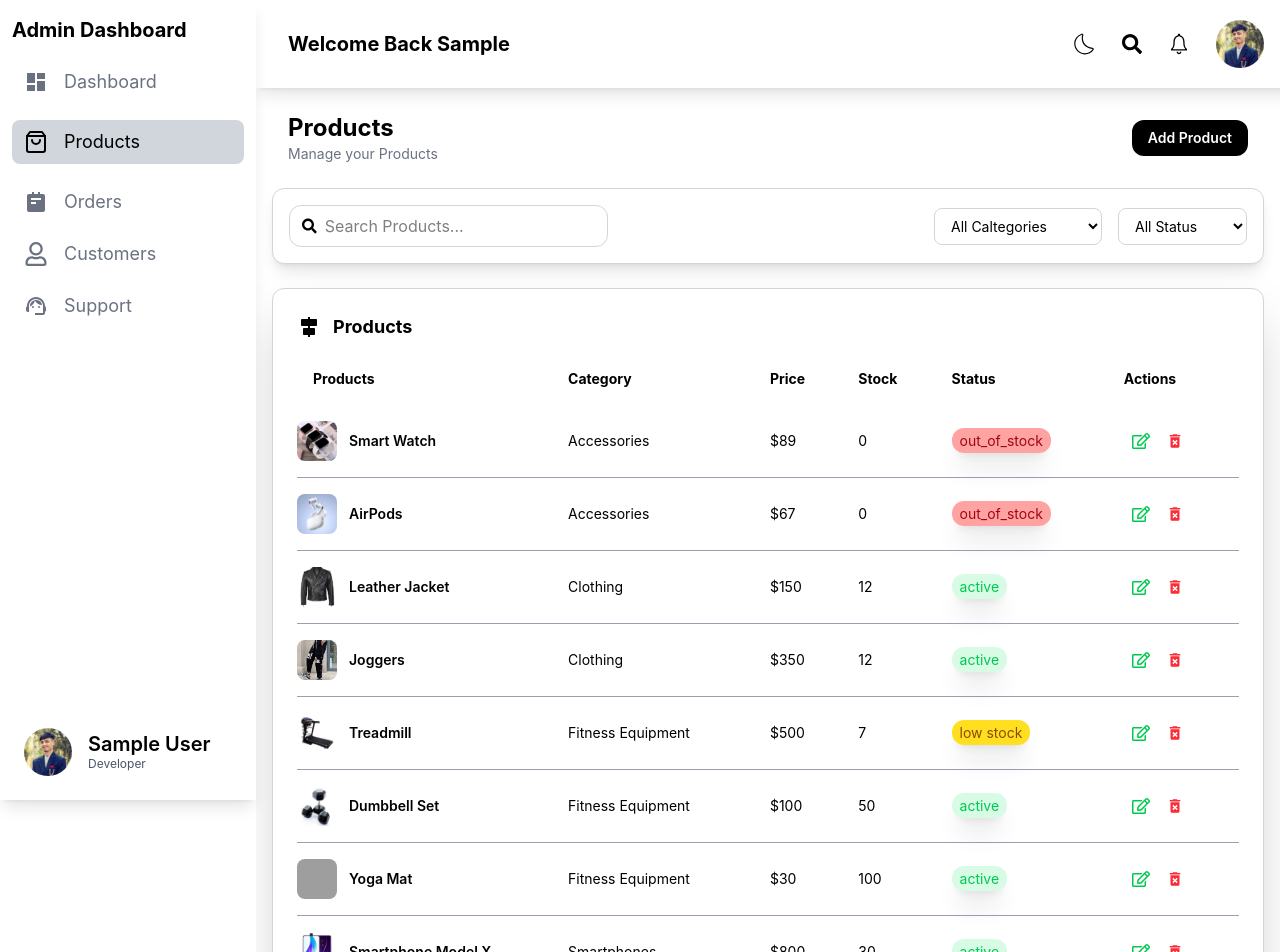
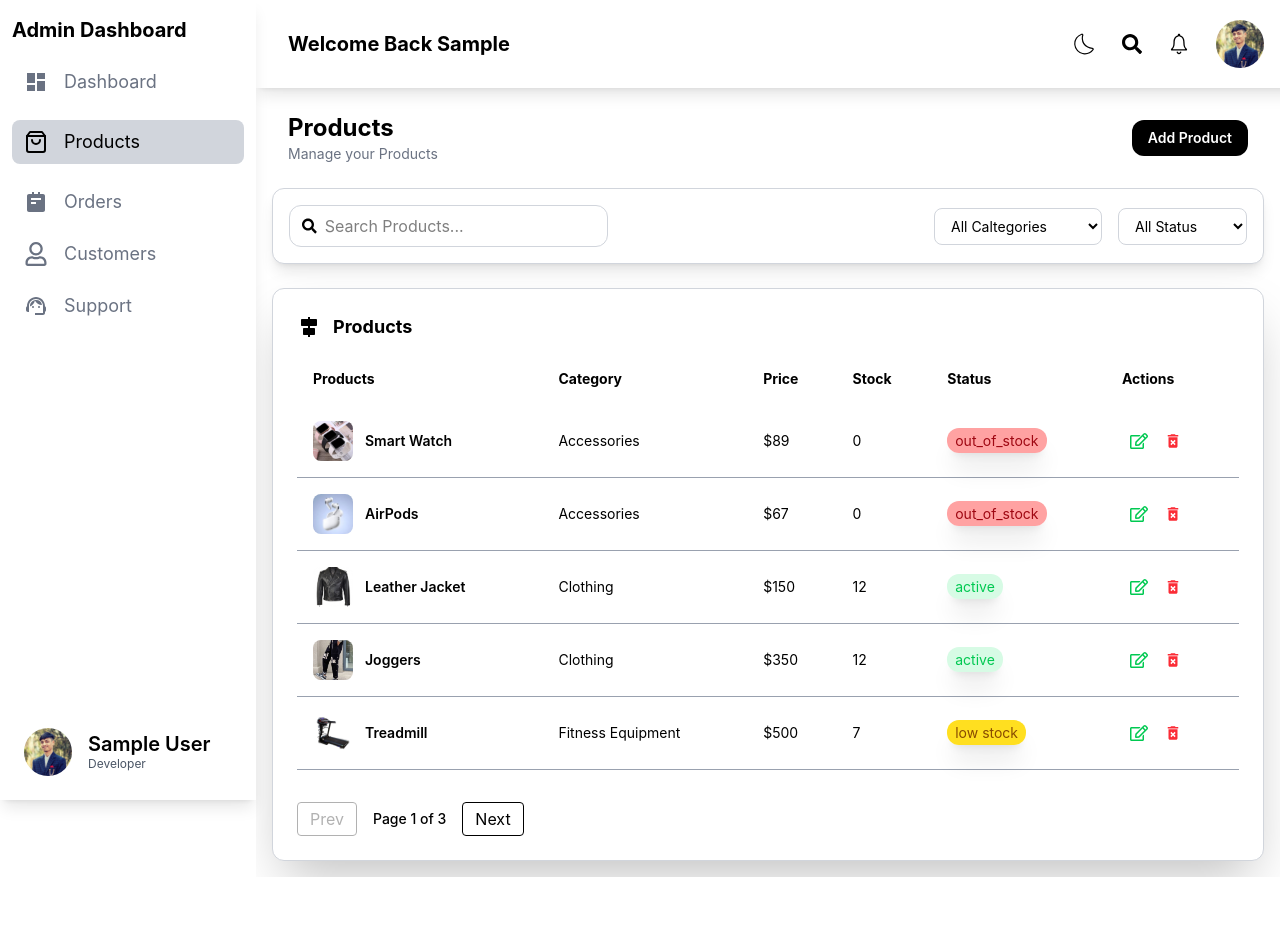
Before and after one commit to PratishBuzzra/Admin-Dashboard, a React (Vite) app: page /products in a window 1280 px wide. Shown: the top 952 px of the page. After the commit the page ends 877 px from the top, so only its background shows below. Built offline with nearby package versions, Linux system fonts and the light colour scheme; sample sign-in values are in the browser's storage; grey boxes are pictures that could not be loaded.

Commit message:
added pagination

```diff
--- /dev/null
+++ b/src/components/Pagination.tsx
@@ -0,0 +1,19 @@
+
+interface PaginationProps {
+  handlePrevPage: () => void;
+  currentPage: number;
+  totalPages: number;
+  handleNextPage: () => void;
+};
+const Pagination = ({handlePrevPage, currentPage, handleNextPage, totalPages}:PaginationProps) => {
+  return (
+    <div className="flex items-center justify-start gap-4 mt-4">
+        <button onClick={handlePrevPage} disabled={currentPage === 1} className="px-3 py-1 border rounded disabled:opacity-30">Prev</button>
+        <p className="text-sm font-medium">Page {currentPage} of {totalPages}</p>
+        <button onClick={handleNextPage} disabled={currentPage === totalPages} className="px-3 py-1 border rounded disabled:opacity-30">Next</button>
+
+    </div>
+  )
+}
+
+export default Pagination
--- a/src/components/Products/ProductTable.tsx
+++ b/src/components/Products/ProductTable.tsx
@@ -2,8 +2,30 @@ import { RiAlignItemHorizontalCenterFill } from "react-icons/ri";
 import ProductData from "../../data/ProductsData.json"
 import { FaRegEdit } from "react-icons/fa";
 import { MdDeleteForever } from "react-icons/md";
+import Pagination from "../Pagination";
+import { useState } from "react";
 const ProductTable = () => {
     const {products} = ProductData
+    const [currentPage, setCurrentPage] = useState(1)
+    const productPerPage = 5;
+    const totalPages = Math.ceil(products.length / productPerPage);
+    const indexOfLastProduct = currentPage * productPerPage;
+    const indexOfFirstProduct = indexOfLastProduct - productPerPage;
+    const currentProduct = products.slice(indexOfFirstProduct, indexOfLastProduct)
+
+    const handlePrevPage = ()=>{
+        if(currentPage > 1){
+
+            setCurrentPage((prev)=>prev-1)
+        }
+    }
+
+    const handleNextPage = ()=>{
+        if(currentPage < totalPages){
+
+            setCurrentPage((prev)=>prev+1)
+        }
+    }
   return (
     <div className="bg-white shadow-2xl p-6 rounded-xl flex flex-col gap-3 h-full border border-gray-300">
            <div>
@@ -24,10 +46,10 @@ const ProductTable = () => {
                         </thead>
                     <tbody>
                         {
-                            products.map((item)=>(
+                            currentProduct.map((item)=>(
                                 <tr key={item.id} className="border-b border-gray-400 hover:bg-gray-100 transition">
 
-                                    <td className="py-4 flex items-center gap-3">
+                                    <td className="p-4 flex items-center gap-3">
                                         <img className="w-10 h-10 rounded-lg object-cover" src={item.image} alt={item.image} />
                                         <p className="font-semibold">{item.name}</p>
                                         </td>
@@ -44,6 +66,7 @@ const ProductTable = () => {
                         }
                     </tbody>
                 </table>
+                <Pagination handlePrevPage={handlePrevPage} currentPage={currentPage} handleNextPage={handleNextPage} totalPages={totalPages}/>
             </div>
 
         </div>
```
